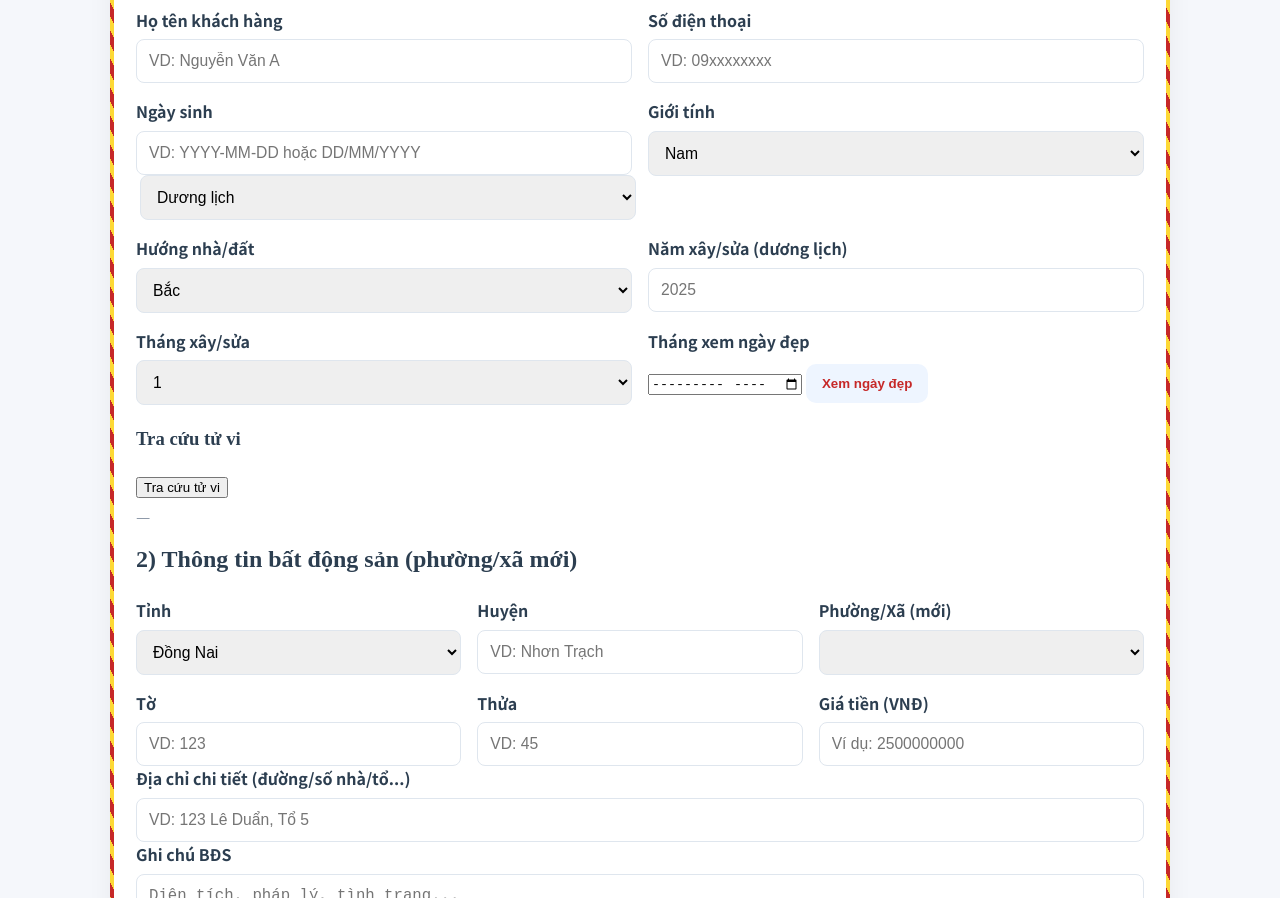
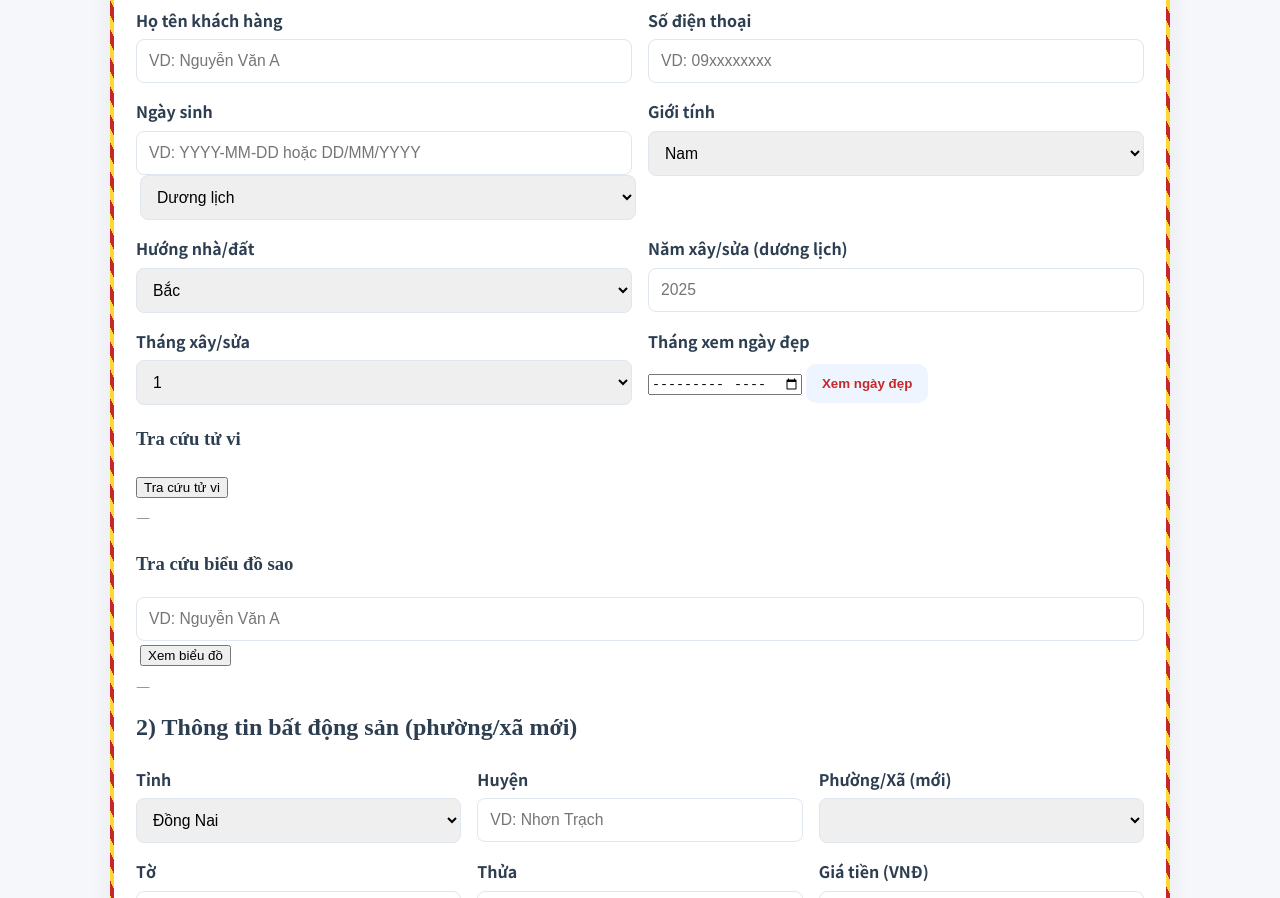
Before and after one commit to Kendo260599/final1, a website: page index.html in a window 1280 px wide. Shown: the part 303-1201 px from the top of the page. Drawn offline with Linux system fonts and the light colour scheme.

Commit message:
Update index.html

```diff
--- a/index.html
+++ b/index.html
@@ -96,6 +96,15 @@
           <h3>Tra cứu tử vi</h3>
           <button id="btn-horoscope" type="button">Tra cứu tử vi</button>
           <div id="horoscope-result" class="muted" style="margin-top:6px;">—</div>
+        </div>
+
+        <div id="chart-wrap" class="form-group" style="margin-top:10px;">
+          <h3>Tra cứu biểu đồ sao</h3>
+          <div class="form-inline">
+            <input type="text" id="chart-name" placeholder="VD: Nguyễn Văn A">
+            <button id="btn-chart" type="button" style="margin-left:4px;">Xem biểu đồ</button>
+          </div>
+          <div id="chart-result" class="muted" style="margin-top:6px;">—</div>
         </div>
 
         <h2 style="margin-top:10px">2) Thông tin bất động sản (phường/xã mới)</h2>
```
